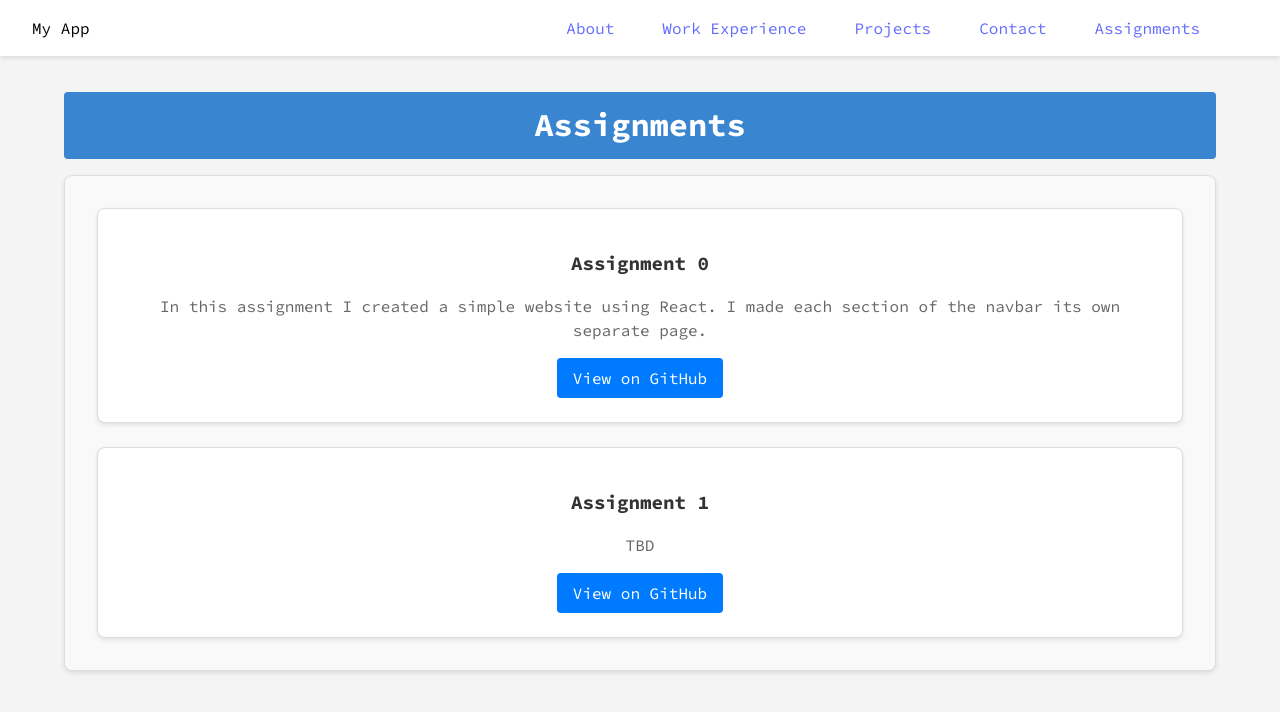
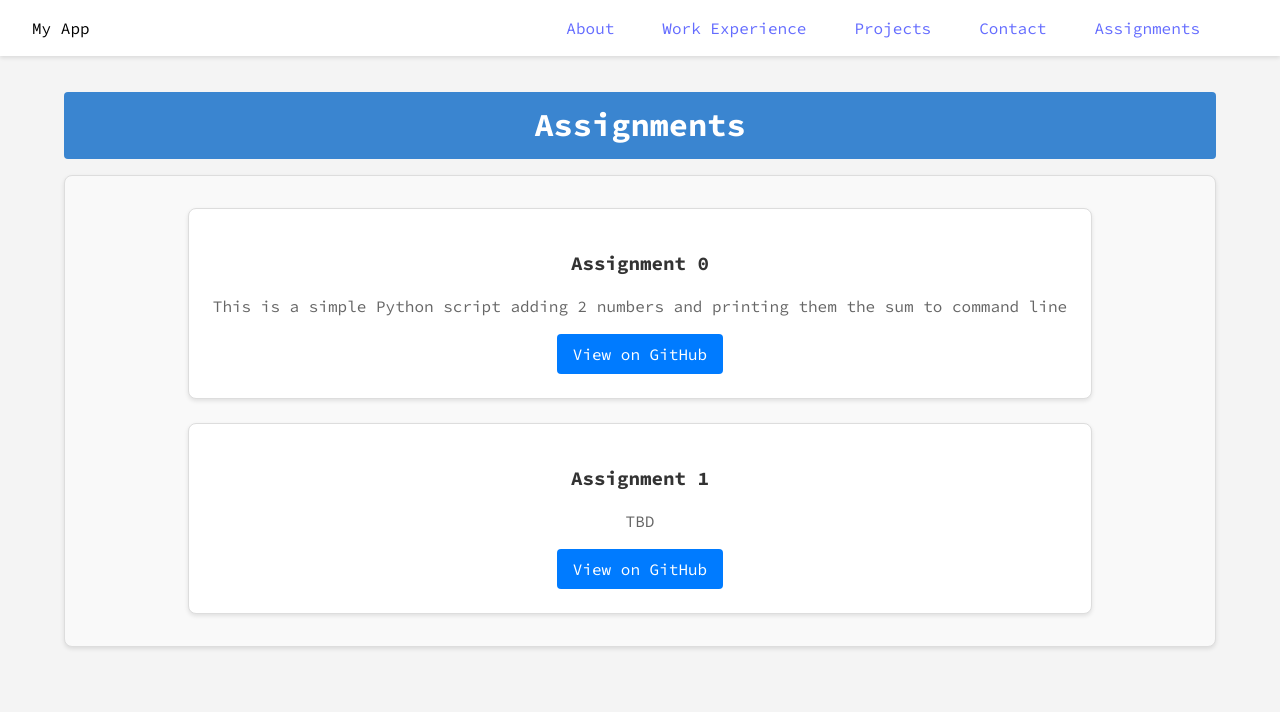
Before and after one commit to rdlin2/rdlin2.github.io, a React (Vite) app: page /#/assignments in a window 1280 px wide. Shown: the top 712 px of the page. Built offline with nearby package versions, Linux system fonts and the light colour scheme.

Commit message:
added assignment 0 .py file

```diff
--- a/src/pages/Assignments.jsx
+++ b/src/pages/Assignments.jsx
@@ -3,8 +3,8 @@ import './Assignments.css';
 const assignments = [
   {
     title: 'Assignment 0',
-    description: 'In this assignment I created a simple website using React. I made each section of the navbar its own separate page.',
-    githubLink: 'https://github.com/rdlin2/rdlin2.github.io'
+    description: 'This is a simple Python script adding 2 numbers and printing them the sum to command line',
+    githubLink: 'https://github.com/rdlin2/rlin2-assignment-0'
   },
   {
     title: 'Assignment 1',
```
